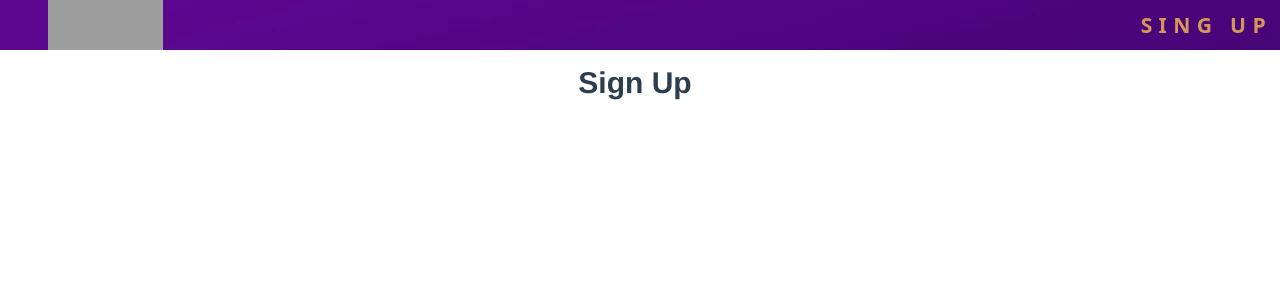
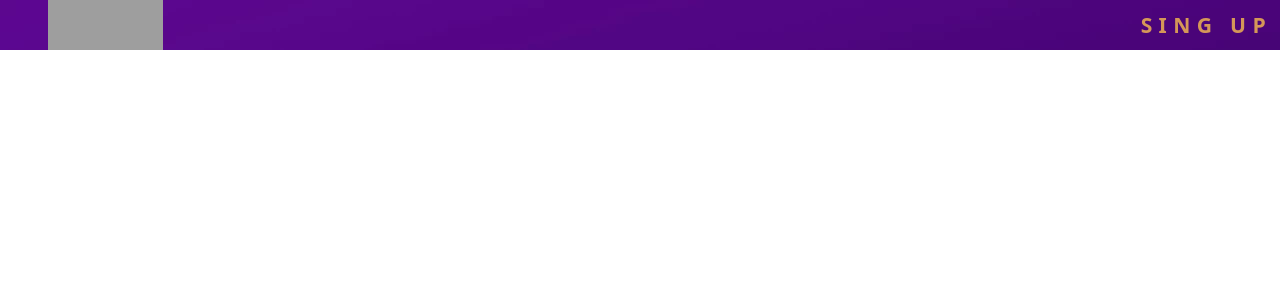
Before and after one commit to alext100/MWC-22-front, a Vue app: page / in a window 1280 px wide. Shown: the top 300 px of the page. Built offline with nearby package versions, Linux system fonts and the light colour scheme; grey boxes are pictures that could not be loaded.

Commit message:
Router-link deleted from Home.vue, background-color added

```diff
--- a/src/views/Home.vue
+++ b/src/views/Home.vue
@@ -1,5 +1,5 @@
 <template>
-  <div class="justify-content-center nav"><router-link to="/register">Sign Up</router-link></div>
+  <div class="justify-content-center"></div>
 </template>
 
 <script>
@@ -8,3 +8,8 @@ export default {
   components: {},
 };
 </script>
+<style>
+body {
+  background-color: var(--bg-body-color);
+}
+</style>
```
